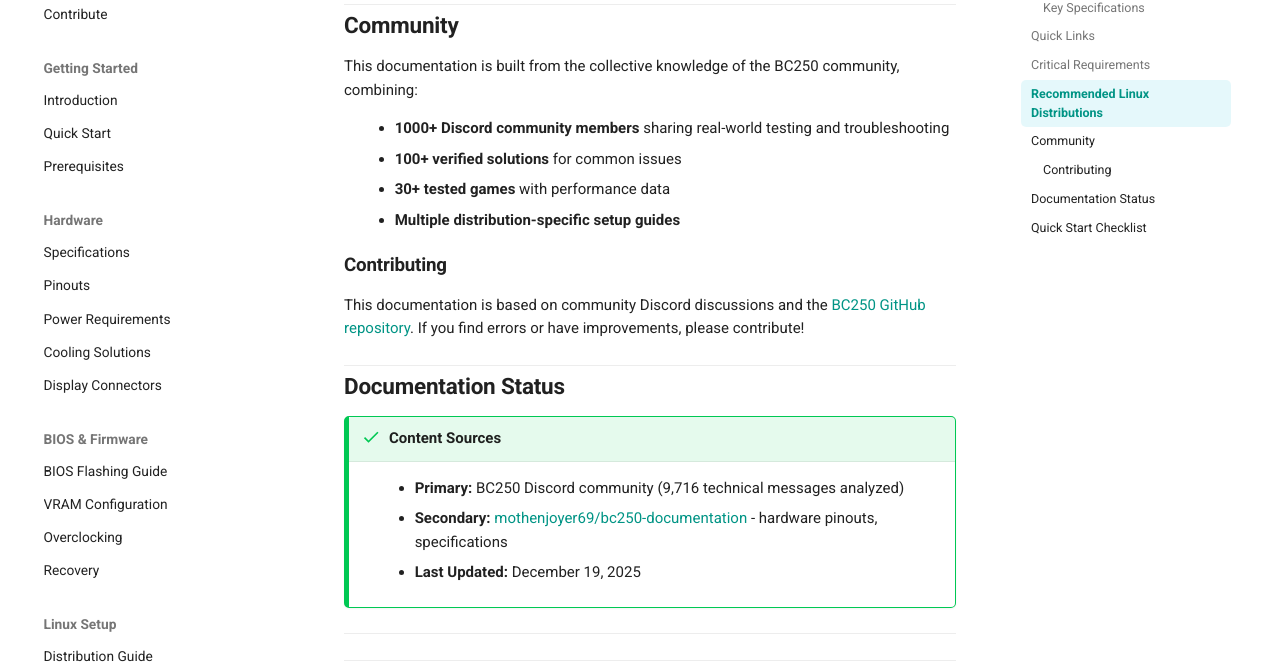
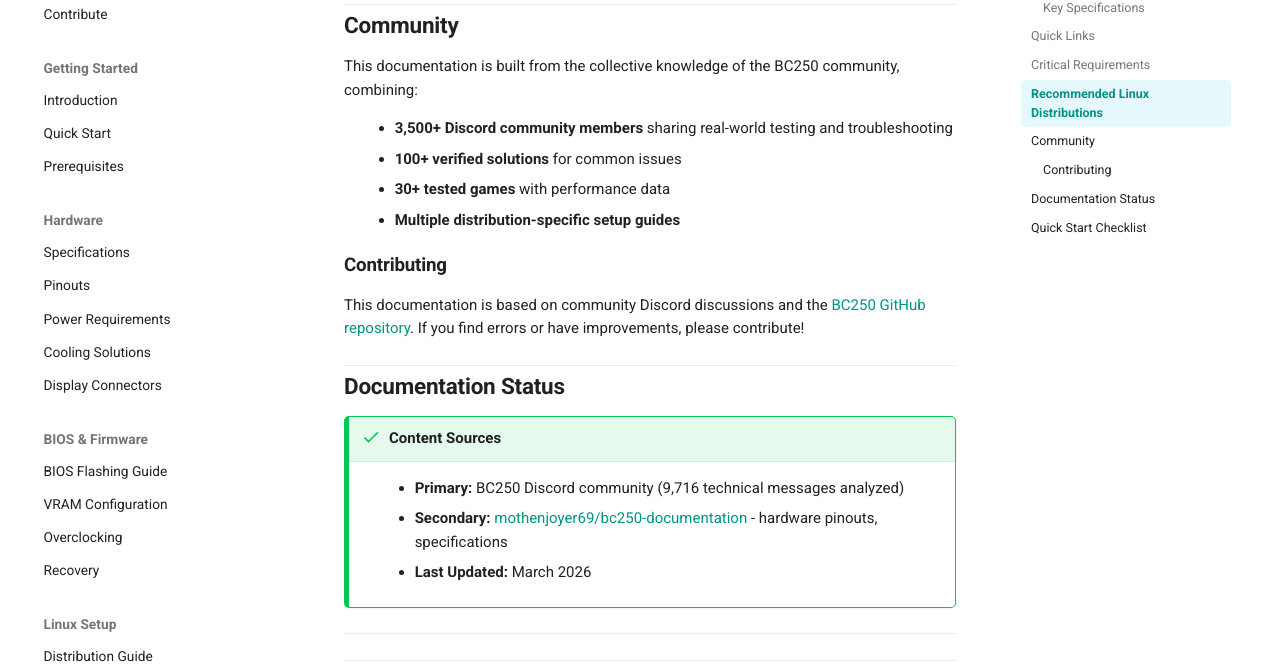
Before and after one commit to elektricM/amd-bc250-docs, an MkDocs documentation site: the page built from docs/index.md, in a window 1280 px wide and 900 px high, scrolled down 2493 px. Shown: the part 141-809 px from the top of the window. Built offline with MkDocs 1.6.1 and Material for MkDocs 9.7.7, drawn with Linux system fonts in a browser that asks for light colours; comment, search, counter and statistics services are not loaded; the version menu is left out.

Commit message:
docs: update dates to March 2026 and community member count

```diff
--- a/docs/index.md
+++ b/docs/index.md
@@ -101,7 +101,7 @@
 
 This documentation is built from the collective knowledge of the BC250 community, combining:
 
-- **1000+ Discord community members** sharing real-world testing and troubleshooting
+- **3,500+ Discord community members** sharing real-world testing and troubleshooting
 - **100+ verified solutions** for common issues
 - **30+ tested games** with performance data
 - **Multiple distribution-specific setup guides**
@@ -115,7 +115,7 @@
 !!! success "Content Sources"
     - **Primary:** BC250 Discord community (9,716 technical messages analyzed)
     - **Secondary:** [mothenjoyer69/bc250-documentation](https://github.com/mothenjoyer69/bc250-documentation) - hardware pinouts, specifications
-    - **Last Updated:** December 19, 2025
+    - **Last Updated:** March 2026
 
 ---
 
```
Also changed, not shown: docs/system/power.md (+1 -1 lines).
